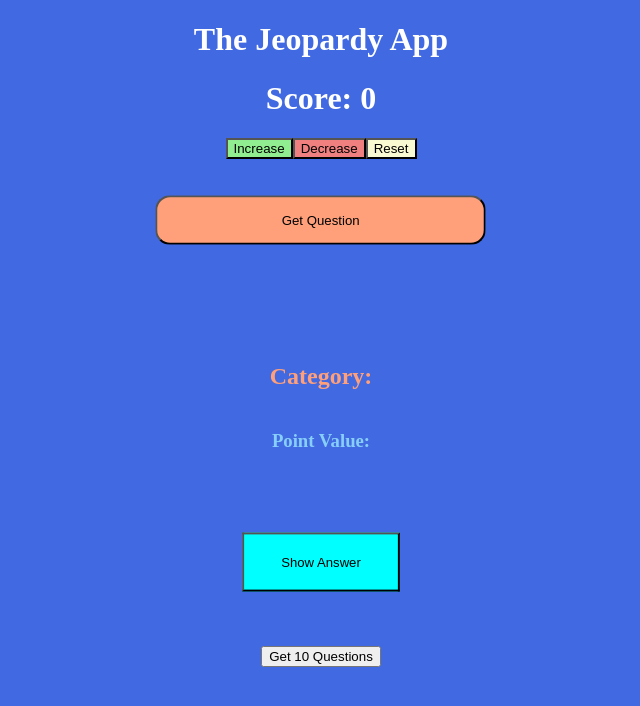
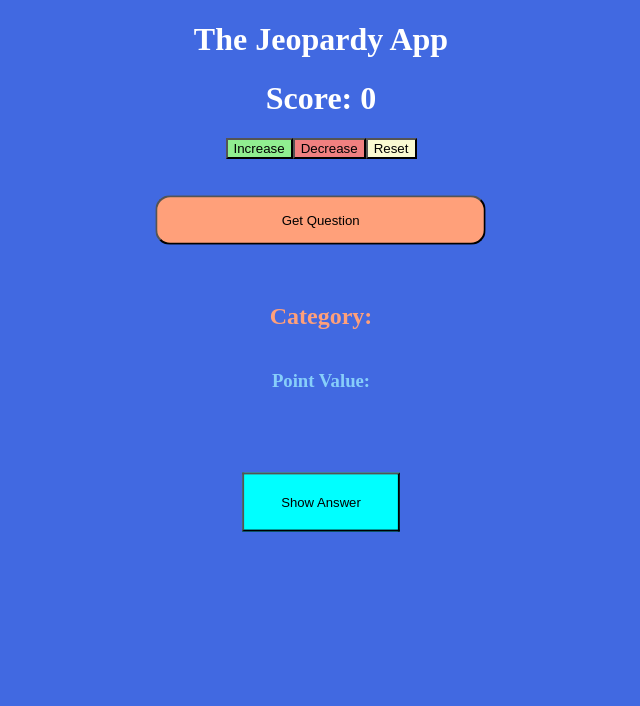
Before and after one commit to JustTheNorm/jeopardy, a React (Create React App) app: page / in a window 1280 px wide. Shown: the top 706 px of the page, without its empty margins (319-959 px from the left). Built offline with nearby package versions, Linux system fonts and the light colour scheme; a web font is replaced by a local one.

Commit message:
commented out get10questions

```diff
--- a/src/App.css
+++ b/src/App.css
@@ -56,8 +56,15 @@ h2{
 .question{
   color: light;
   transition: .2s ease-in;
-  margin-left: 30px;
-  margin-right: 30px;
+  text-align: center;
+  /* display: flex; */
+  /* justify-content: center; */
+  padding: 0;
+  width: 100%;
+  padding-left: 87px;
+  /* margin-right: 30px; */
+  width: 90%;
+
 
 }
 
@@ -155,6 +162,10 @@ h2{
   display: none;
 }
 
+.answerToggleShow{
+  display: block;
+}
+
 @keyframes fadeIn {
   0% { opacity: 0; }
   100% { opacity: 1; }
--- a/src/components/GetQuestion.js
+++ b/src/components/GetQuestion.js
@@ -64,11 +64,11 @@ const GetQuestion = (props) => {
   const [isTextHidden, setTextHidden] = useState(true);
 
   const onClick = () => setTextHidden(!isTextHidden);
-  // const onClicks= () => setTextHidden(!isTextHidden);
+  const onClicks= () => setTextHidden(!isTextHidden);
 
   const Text = () => <div>Answer: {question[0].answer}</div>;
 
-  // const targetDiv = document.querySelector("answertoggle");
+  const targetDiv = document.querySelector("answertoggle");
   // const btn = document.getElementById("toggle");
 
   // const showAnswer = () => {
@@ -133,7 +133,7 @@ const GetQuestion = (props) => {
       <br />
 
       {/* 10 questions */}
-      <button onClick={get10Questions}>Get 10 Questions</button>
+      {/* <button onClick={get10Questions}>Get 10 Questions</button> */}
 
       {questions == null
         ? ""
@@ -141,6 +141,7 @@ const GetQuestion = (props) => {
             const { question, answer, value, category } = q;
             return (
               <>
+              {/* <div key={idx}>
                 <h2>Question #{idx + 1}</h2>
                 <h2>{question == null ? "" : question}</h2>
                 <h2 className="category">
@@ -153,7 +154,6 @@ const GetQuestion = (props) => {
                   Point Value: {question == null ? "" : value}
                 </h3>
                 <h2 className="answer">{!isTextHidden ? answer : null}</h2>
-                {/* <h2 className="answerTitle">Answer: </h2> */}
                 {question == null ? (
                   ""
                 ) : (
@@ -164,9 +164,10 @@ const GetQuestion = (props) => {
                 <br />
                 <br />
                 <br />
-                <button className="showAnswer" id="toggle">
+                <button className="showAnswer" id="toggle" onClick={onClicks}>
                   {isTextHidden ? "Show Answer" : "Hide Answer"}
                 </button>
+                </div> */}
               </>
             );
           })}
```
